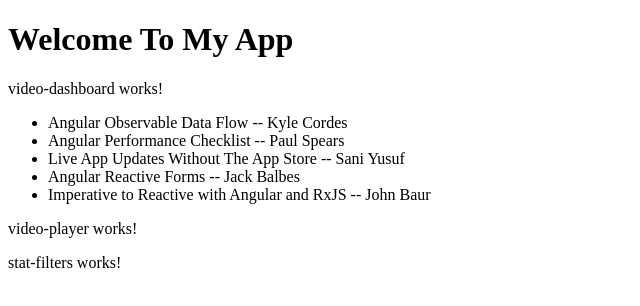
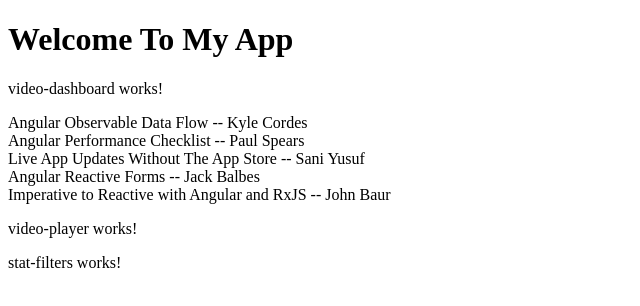
Before and after one commit to saniyusuf/abc-partners-may-2018, an Angular app: page /dashboard in a window 1280 px wide. Shown: the top 306 px of the page, without its empty margins (0-640 px from the left). Built offline with nearby package versions, Linux system fonts and the light colour scheme.

Commit message:
step 205

```diff
--- a/src/app/dashboard/dashboard.module.ts
+++ b/src/app/dashboard/dashboard.module.ts
@@ -6,12 +6,13 @@ import { VideoDashboardComponent } from './video-dashboard/video-dashboard.compo
 import { VideoListComponent } from './video-list/video-list.component';
 import { VideoPlayerComponent } from './video-player/video-player.component';
 import { StatFiltersComponent } from './stat-filters/stat-filters.component';
+import { VideoThumbnailComponent } from './video-thumbnail/video-thumbnail.component';
 
 @NgModule({
   imports: [
     CommonModule,
     DashboardRoutingModule
   ],
-  declarations: [VideoDashboardComponent, VideoListComponent, VideoPlayerComponent, StatFiltersComponent]
+  declarations: [VideoDashboardComponent, VideoListComponent, VideoPlayerComponent, StatFiltersComponent, VideoThumbnailComponent]
 })
 export class DashboardModule { }
--- a/src/app/dashboard/video-list/video-list.component.html
+++ b/src/app/dashboard/video-list/video-list.component.html
@@ -1,7 +1,7 @@
-<ul>
-  <li (click)="setSelectedVideo(video.id)"
-      [class.selected]="video.id === selectedVideoID"
-      *ngFor="let video of videoList">
-    {{video.title}} -- {{video.author}}
-  </li>
-</ul>
+<div>
+  <div (click)="setSelectedVideo(videoData.id)"
+      [class.selected]="videoData.id === selectedVideoID"
+      *ngFor="let videoData of videoList">
+    <app-video-thumbnail [video]="videoData"></app-video-thumbnail>
+  </div>
+</div>
--- a/src/app/dashboard/video-list/video-list.component.ts
+++ b/src/app/dashboard/video-list/video-list.component.ts
@@ -1,4 +1,5 @@
 import { Component, OnInit } from '@angular/core';
+import {Video} from '../api.types';
 
 @Component({
   selector: 'app-video-list',
@@ -6,7 +7,7 @@ import { Component, OnInit } from '@angular/core';
   styleUrls: ['./video-list.component.css']
 })
 export class VideoListComponent implements OnInit {
-  videoList = myVideoData;
+  videoList: Video[] = myVideoData;
   selectedVideoID;
 
   constructor() { }
--- /dev/null
+++ b/src/app/dashboard/video-thumbnail/video-thumbnail.component.html
@@ -0,0 +1 @@
+{{video.title}} -- {{video.author}}
--- /dev/null
+++ b/src/app/dashboard/video-thumbnail/video-thumbnail.component.ts
@@ -0,0 +1,17 @@
+import {Component, Input, OnInit} from '@angular/core';
+import {Video} from '../api.types';
+
+@Component({
+  selector: 'app-video-thumbnail',
+  templateUrl: './video-thumbnail.component.html',
+  styleUrls: ['./video-thumbnail.component.css']
+})
+export class VideoThumbnailComponent implements OnInit {
+  @Input() video: Video;
+
+  constructor() { }
+
+  ngOnInit() {
+  }
+
+}
```
Also changed, not shown: src/app/dashboard/api.types.ts (added, +12 -0 lines), src/app/dashboard/video-thumbnail/video-thumbnail.component.css (added), 2 other files (tests, documents, lock files or other folders).
